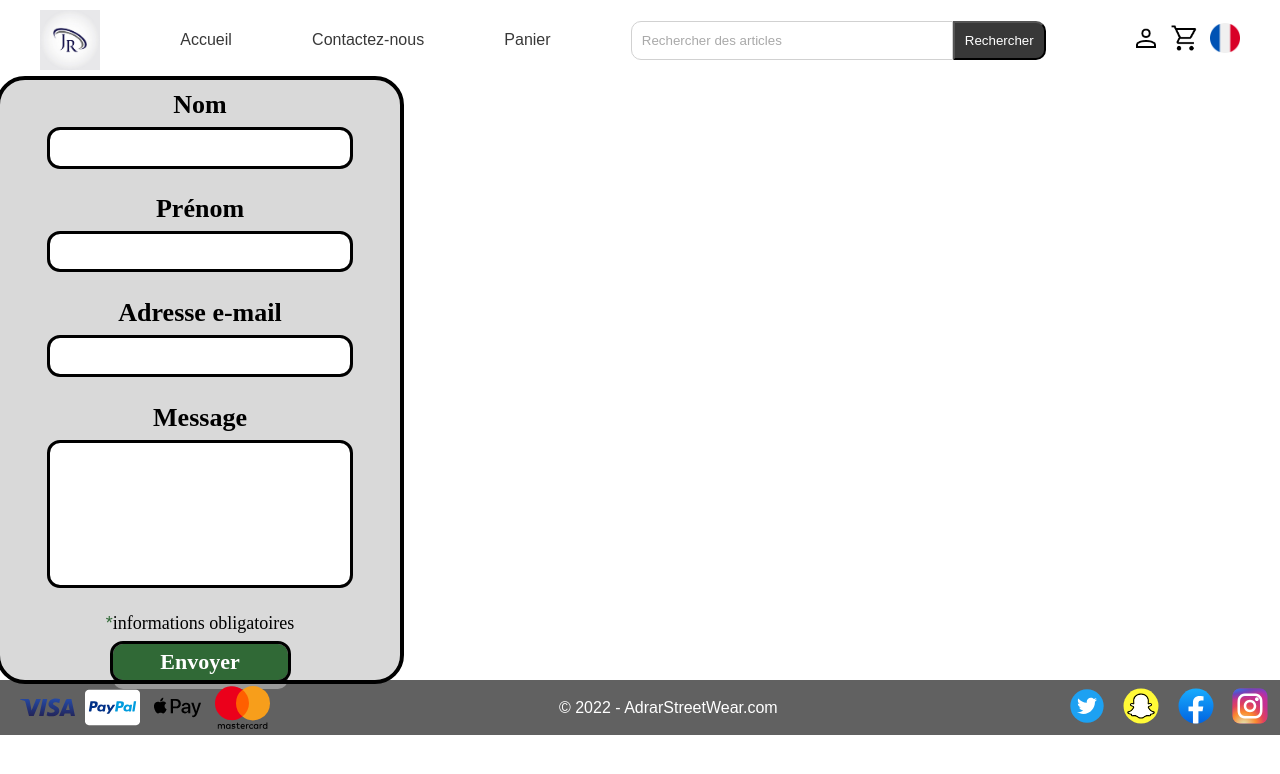
After one commit to Jordyrta/structure_dev, a PHP site: page /formulaire.html in a window 1280 px wide. The commit adds this page. Shown: the top 774 px of the page. Run offline with PHP 8.4, Linux system fonts and the light colour scheme.

Commit message:
back end

```diff
--- /dev/null
+++ b/3_Mon_Projet_Fil_Rouge/6_Front-end/AdrarStreetWear/formulaire.html
@@ -0,0 +1,76 @@
+<!DOCTYPE html>
+<html lang="en">
+<head>
+    <meta charset="UTF-8">
+    <meta http-equiv="X-UA-Compatible" content="IE=edge">
+    <meta name="viewport" content="width=device-width, initial-scale=1.0">
+    <link rel="stylesheet" href="style.css">
+    <title>Document</title>
+</head>
+<body>
+    <header>
+        <nav>
+          <div class="nav">
+            <img src="Image/jr_logo.jpg" class="JR-logo" alt="">
+
+            <a class="lien-accueil" href="accueil.html">Accueil</a>
+            <a class="lien-accueil" href="formulaire.html">Contactez-nous</a>
+            <a class="lien-accueil" href="#">Panier</a>
+
+            <div class="search">
+              <input type="text" class="search-box" placeholder="Rechercher des articles">
+              <input type="submit" class="search-btn" value="Rechercher">
+            </div>
+
+            <div>
+              <a class="utilisateur" href="#"><img src="Image/utilisateur.png" alt=""></a>
+              <a class="utilisateur" href="#"><img src="Image/panier.png" alt=""></a>
+              <a class="utilisateur"><img src="Image/france.png" alt=""></a>
+            </div>
+          </div>
+        </nav>
+    </header>
+
+    <div class="div-formulaire">
+        <form class="form" action="contact.php" method="POST">
+          <p class="text">Nom</p>
+          <input type="text" name="nom" class="textform">
+          <br>
+          <p  class="text">Prénom</p>
+          <input type="text" name="prenom" class="textform">
+          <br>
+          <p  class="text">Adresse e-mail<span class="star"></span></p>
+          <input type="text" name="email" class="textform" required>
+          <br>
+          <p  class="text">Message<span class="star"></span></p>
+          <textarea type="text" name="message" class="message" required></textarea>
+          <br>
+          <p class="etoile"><span class="star">*</span>informations obligatoires</p>
+          <input type="submit" value="Envoyer" class="btn_envoyer">
+        </form>
+    </div>
+
+    <footer>
+        <div class="footer-credit">
+            <div class="logo-payement">
+              <img src="Image/visa.svg" class="logo-payement" alt="">
+              <img src="Image/paypal.svg" class="logo-payement" alt="">
+              <img src="Image/apple-pay.svg" class="logo-payement" alt="">
+              <img src="Image/mastercard.svg" class="logo-payement" alt="">
+            </div>
+
+            <div class="credit">
+              <p>© 2022 - AdrarStreetWear.com</p>
+            </div>
+
+            <div class="footer-haut-droit">
+              <a href="https://twitter.com/Astrow_Boi"><img src="Image/twitter.svg" class="logo-reseaux" alt=""></a>
+              <a href=""><img src="Image/snapchat.svg" class="logo-reseaux" alt=""></a>
+              <a href=""><img src="Image/facebook.svg" class="logo-reseaux" alt=""></a>
+              <a href="https://www.instagram.com/jordy.rta/"><img src="Image/instagram.svg" class="logo-reseaux" alt=""></a>
+            </div>
+
+          </div>
+    </footer>
+</body>
+</html>
--- a/3_Mon_Projet_Fil_Rouge/6_Front-end/AdrarStreetWear/style.css
+++ b/3_Mon_Projet_Fil_Rouge/6_Front-end/AdrarStreetWear/style.css
@@ -1,9 +1,14 @@
 * {
   margin: 0;
-    font-family: 'Jost', sans-serif;
+  font-family: "Jost", sans-serif;
 }
 
 /**************************     NavBar     **************************/
+
+.lien-accueil {
+  text-decoration: none;
+  color: #383838;
+}
 
 .nav {
   padding: 10px 0px;
@@ -67,7 +72,7 @@
   text-decoration: none;
   color: #383838;
   opacity: 0.5;
-    transition: .5s;
+  transition: 0.5s;
 }
 
 .link:hover {
@@ -119,7 +124,7 @@
 
 .cat-p {
   margin: 10px 0px;
-    font-style: 'jost', 'sans-serif';
+  font-style: "jost", "sans-serif";
   font-weight: 900;
 }
 
@@ -311,8 +316,98 @@ display: flex;
   height: 55px;
 }
 
+/******* Formulaire *******/
 
-
-
+.div-formulaire {
+  width: 400px;
+  height: 600px;
+  background-color: #d9d9d9;
+  border-radius: 25px;
+  outline: 4px solid #000000;
+  padding: 0;
+  border: none;
+}
+.form {
+  display: flex;
+  flex-direction: column;
+  align-items: center;
+  height: 600px;
+}
+.textform {
+  outline: 3px solid #000000;
+  padding: 0;
+  border: none;
+  height: 40px;
+  width: 300px;
+  border-radius: 10px;
+  text-align: center;
+  font-size: 24px;
+}
+.text {
+  font-family: Jost;
+  font-size: 26px;
+  font-weight: 700;
+  text-align: center;
+  height: 32px;
+  width: 200px;
+  margin: 10px 0;
+}
+.message {
+  outline: 3px solid #000000;
+  padding: 0;
+  margin: 0;
+  border: none;
+  resize: none;
+  height: 160px;
+  width: 300px;
+  border-radius: 10px;
+  font-size: 24px;
+}
+.btn_envoyer {
+  font-family: Jost;
+  font-size: 22px;
+  font-weight: 700;
+  text-align: center;
+  color: white;
+  width: 175px;
+  height: 40px;
+  background: #306936;
+  outline: 3px solid #000000;
+  padding: 0;
+  border: none;
+  border-radius: 10px;
+  transition: all 0.2s ease-in-out;
+  box-shadow: 0 9px #999;
+  cursor: pointer;
+}
+.btn_envoyer:active {
+  box-shadow: 0 5px #666;
+  transform: translateY(4px);
+  transform: scale(0.9);
+}
+.btn_envoyer:hover {
+  width: 200px;
+  background-color: white;
+  color: black;
+}
+@keyframes hover-animation {
+  0% {
+    width: 175px;
+  }
+  100% {
+    width: 200px;
+  }
+}
+.etoile {
+  margin-top: 10px;
+  height: 36px;
+  font-family: "Jost";
+  font-style: normal;
+  font-weight: 400;
+  font-size: 18px;
+}
+.star {
+  color: #306936;
+}
 
 /******* FAIT *******/
```
Also changed, not shown: 3_Mon_Projet_Fil_Rouge/6_Front-end/AdrarStreetWear/accueil.html (+20 -15 lines), 3_Mon_Projet_Fil_Rouge/6_Front-end/AdrarStreetWear/modal.js (added, +24 -0 lines), 3_Mon_Projet_Fil_Rouge/6_Front-end/AdrarStreetWear/models/article.php (added). Lines whose indentation alone changed are shown as unchanged.
